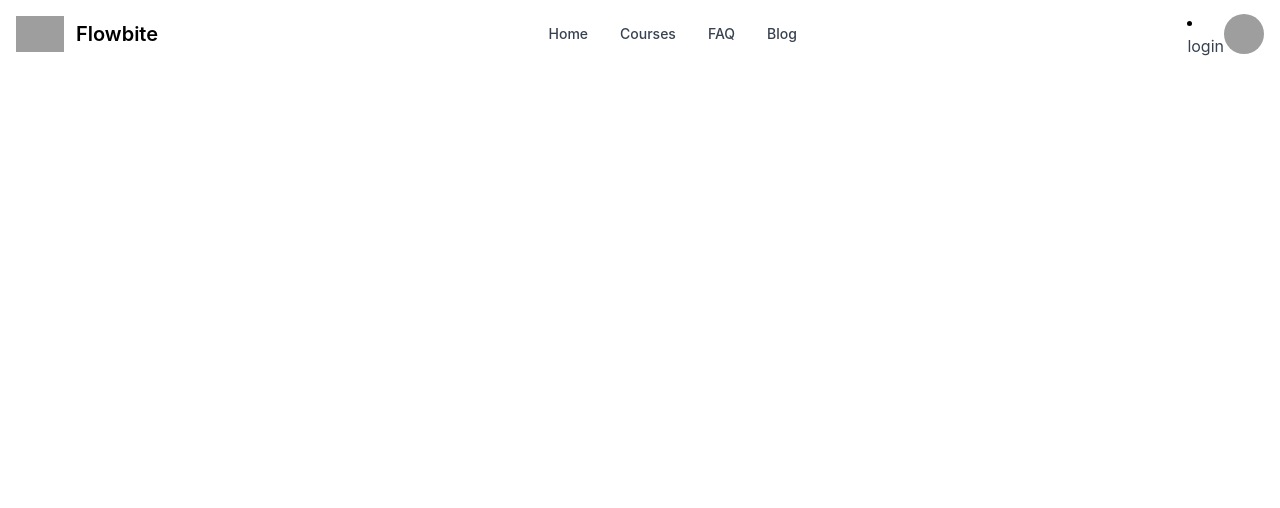
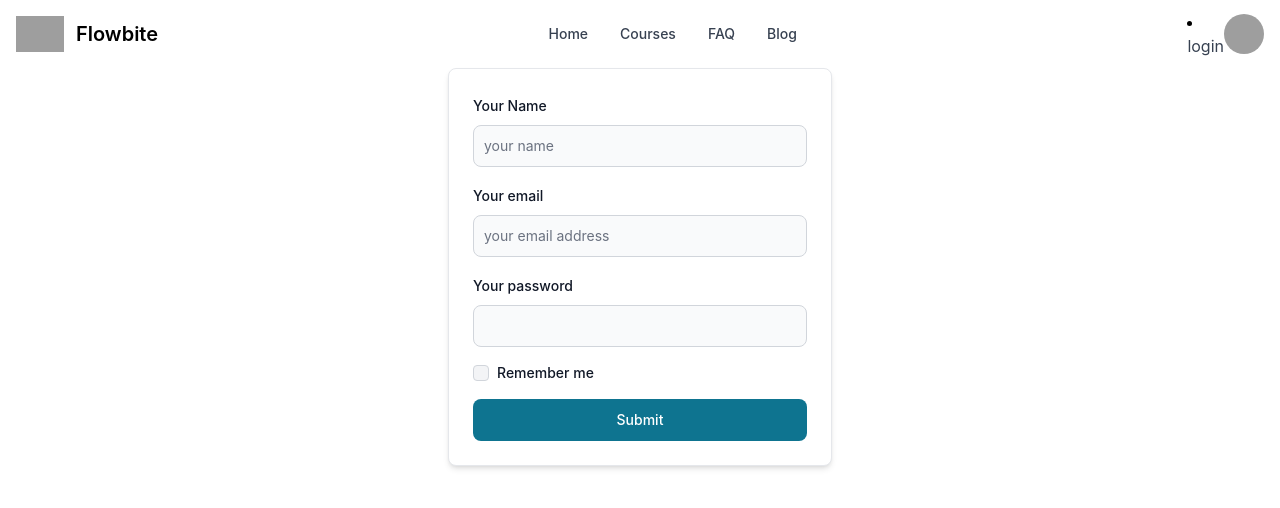
Before and after one commit to ifazzzz/it-learner-client, a React (Create React App) app: page /register in a window 1280 px wide. Shown: the top 508 px of the page. Built offline with nearby package versions, Linux system fonts and the light colour scheme; grey boxes are pictures that could not be loaded.

Commit message:
dynamic data added

```diff
--- a/src/contexts/AuthProvider.js
+++ b/src/contexts/AuthProvider.js
@@ -1,10 +1,23 @@
 import React from 'react';
+import { createContext } from 'react';
+import {createUserWithEmailAndPassword, getAuth } from 'firebase/auth';
+import app from '../configurations/firebase.config';
 
-const AuthProvider = () => {
+export const AuthContext = createContext();
+const auth = getAuth(app);
+
+const AuthProvider = ({children}) => {
+
+    const createUser = (email, password) => {
+       return createUserWithEmailAndPassword(auth, email, password)
+    }
+
+    const value = {createUser};
+
     return (
-        <div>
-
-        </div>
+        <AuthContext.Provider value={value}>
+            {children}
+        </AuthContext.Provider>
     );
 };
 
--- a/src/index.js
+++ b/src/index.js
@@ -3,11 +3,14 @@ import ReactDOM from 'react-dom/client';
 import './index.css';
 import App from './App';
 import reportWebVitals from './reportWebVitals';
+import AuthProvider from './contexts/AuthProvider';
 
 const root = ReactDOM.createRoot(document.getElementById('root'));
 root.render(
   <React.StrictMode>
-    <App />
+    <AuthProvider>
+      <App />
+    </AuthProvider>
   </React.StrictMode>
 );
 
--- a/src/pages/CourseDetails.js
+++ b/src/pages/CourseDetails.js
@@ -1,9 +1,34 @@
 import React from 'react';
+import { useLoaderData } from 'react-router-dom';
 
 const CourseDetails = () => {
+    const details = useLoaderData()
+    const {description, name} = details;
+    console.log(details);
     return (
         <div>
-
+          <div className="container flex flex-col w-full max-w-lg p-6 mx-auto divide-y rounded-md divide-gray-300 bg-gray-50 text-gray-800">
+	<div className="flex justify-between p-4">
+		<div className="flex space-x-4">
+			<div>
+				<img src="https://source.unsplash.com/100x100/?portrait" alt="" className="object-cover w-12 h-12 rounded-full bg-gray-500" />
+			</div>
+			<div>
+				<h4 className="font-bold">{name}</h4>
+				<span className="text-xs text-gray-600">2 days ago</span>
+			</div>
+		</div>
+		<div className="flex items-center space-x-2 text-yellow-500">
+			<svg xmlns="http://www.w3.org/2000/svg" viewBox="0 0 512 512" className="w-5 h-5 fill-current">
+				<path d="M494,198.671a40.536,40.536,0,0,0-32.174-27.592L345.917,152.242,292.185,47.828a40.7,40.7,0,0,0-72.37,0L166.083,152.242,50.176,171.079a40.7,40.7,0,0,0-22.364,68.827l82.7,83.368-17.9,116.055a40.672,40.672,0,0,0,58.548,42.538L256,428.977l104.843,52.89a40.69,40.69,0,0,0,58.548-42.538l-17.9-116.055,82.7-83.368A40.538,40.538,0,0,0,494,198.671Zm-32.53,18.7L367.4,312.2l20.364,132.01a8.671,8.671,0,0,1-12.509,9.088L256,393.136,136.744,453.3a8.671,8.671,0,0,1-12.509-9.088L144.6,312.2,50.531,217.37a8.7,8.7,0,0,1,4.778-14.706L187.15,181.238,248.269,62.471a8.694,8.694,0,0,1,15.462,0L324.85,181.238l131.841,21.426A8.7,8.7,0,0,1,461.469,217.37Z"></path>
+			</svg>
+			<span className="text-xl font-bold">4.5</span>
+		</div>
+	</div>
+	<div className="p-4 space-y-2 text-sm text-gray-600">
+		<p>{description}</p>
+	</div>
+</div>
         </div>
     );
 };
--- a/src/pages/CoursePage.js
+++ b/src/pages/CoursePage.js
@@ -4,7 +4,7 @@ import { Link } from 'react-router-dom';
 
 const CoursePage = ({course}) => {
 
-    const {name, img, headline, price} = course;
+    const {name, img, headline, price, id} = course;
 
     return (
 
@@ -18,6 +18,7 @@ const CoursePage = ({course}) => {
                     <p className="font-normal text-gray-700 dark:text-gray-400">
                     {headline}
                     </p>
+                    <Link to={`/courses/${id}`}>details</Link>
                 </Card>
                 </div>
 
--- a/src/pages/CourseSidebar.js
+++ b/src/pages/CourseSidebar.js
@@ -17,7 +17,7 @@ const CourseSidebar = () => {
             categories.map(c => <p
             key={c.id}
             >
-                <Link>{c.title}</Link>
+                <Link to={`/courses/${c.id}`}>{c.title}</Link>
             </p>)
            }
         </div>
--- a/src/pages/Courses.js
+++ b/src/pages/Courses.js
@@ -8,15 +8,15 @@ const Courses = () => {
     return (
         <div className="grid grid-cols-2">
             <div>
-                <CourseSidebar></CourseSidebar>
+            {
+                courses.map(course => <CoursePage
+                    key={course.id}
+                    course={course}
+                    ></CoursePage>)
+            }
             </div>
             <div>
-            {
-                courses.map(course => <CoursePage
-                key={course.id}
-                course={course}
-                ></CoursePage>)
-            }
+                <CourseSidebar></CourseSidebar>
             </div>
 
         </div>
--- a/src/pages/Login.js
+++ b/src/pages/Login.js
@@ -2,10 +2,19 @@ import { Button, Card, Checkbox, Label, TextInput } from 'flowbite-react';
 import React from 'react';
 
 const Login = () => {
+
+    const handleSubmit = (event) => {
+        event.preventDefault();
+        const form = event.target;
+        const email = form.email.value;
+        const password = form.password.value;
+        console.log(email,password);
+    }
+
     return (
-        <div className="max-w-sm">
+        <div className="max-w-sm container mx-auto">
             <Card>
-                <form className="flex flex-col gap-4">
+                <form onSubmit={handleSubmit} className="flex flex-col gap-4">
                 <div>
                     <div className="mb-2 block">
                     <Label
@@ -16,7 +25,8 @@ const Login = () => {
                     <TextInput
                     id="email1"
                     type="email"
-                    placeholder="name@flowbite.com"
+                    name="email"
+                    placeholder="your email address"
                     required={true}
                     />
                 </div>
@@ -30,6 +40,7 @@ const Login = () => {
                     <TextInput
                     id="password1"
                     type="password"
+                    name="password"
                     required={true}
                     />
                 </div>
@@ -42,6 +53,8 @@ const Login = () => {
                 <Button type="submit">
                     Submit
                 </Button>
+                <Button>google</Button>
+                <Button>git hub</Button>
                 </form>
             </Card>
         </div>
--- a/src/pages/Register.js
+++ b/src/pages/Register.js
@@ -1,9 +1,89 @@
+import { Button, Card, Checkbox, Label, TextInput } from 'flowbite-react';
 import React from 'react';
+import { useContext } from 'react';
+import { AuthContext } from '../contexts/AuthProvider';
 
 const Register = () => {
+
+    const {createUser} = useContext(AuthContext);
+
+    const handleSubmit = (event) => {
+        event.preventDefault();
+        const form = event.target;
+        const name = form.name.value;
+        const email = form.email.value;
+        const password = form.password.value;
+        console.log(name, email,password);
+
+        createUser(email, password)
+        .then((result) => {
+            const user = result.user;
+            console.log(user);
+        })
+        .catch((error) => {
+            console.error(error);
+        })
+    }
+
     return (
-        <div>
-
+        <div className="max-w-sm container mx-auto">
+            <Card>
+                <form onSubmit={handleSubmit} className="flex flex-col gap-4">
+                <div>
+                    <div className="mb-2 block">
+                    <Label
+                        htmlFor="Name"
+                        value="Your Name"
+                    />
+                    </div>
+                    <TextInput
+                    id="name1"
+                    type="text"
+                    name="name"
+                    placeholder="your name"
+                    required={true}
+                    />
+                </div>
+                <div>
+                    <div className="mb-2 block">
+                    <Label
+                        htmlFor="email1"
+                        value="Your email"
+                    />
+                    </div>
+                    <TextInput
+                    id="email1"
+                    type="email"
+                    name="email"
+                    placeholder="your email address"
+                    required={true}
+                    />
+                </div>
+                <div>
+                    <div className="mb-2 block">
+                    <Label
+                        htmlFor="password1"
+                        value="Your password"
+                    />
+                    </div>
+                    <TextInput
+                    id="password1"
+                    type="password"
+                    name="password"
+                    required={true}
+                    />
+                </div>
+                <div className="flex items-center gap-2">
+                    <Checkbox id="remember" />
+                    <Label htmlFor="remember">
+                    Remember me
+                    </Label>
+                </div>
+                <Button type="submit">
+                    Submit
+                </Button>
+                </form>
+            </Card>
         </div>
     );
 };
--- a/src/routes/Routes.js
+++ b/src/routes/Routes.js
@@ -30,6 +30,11 @@ export const router = createBrowserRouter([
                 loader: () => fetch('https://it-learner-server-ifazzzz.vercel.app/courses')
             },
             {
+                path: '/courses/:id',
+                element:<CourseDetails/>,
+                loader: ({params}) => fetch(`https://it-learner-server-ifazzzz.vercel.app/courses/${params.id}`)
+            },
+            {
                 path: '/blog',
                 element:<Blog/>
             },
@@ -45,10 +50,6 @@ export const router = createBrowserRouter([
                 path: '/register',
                 element:<Register/>
             },
-            {
-                path: '/details',
-                element:<CourseDetails/>
-            }
 
         ]
     }
```
